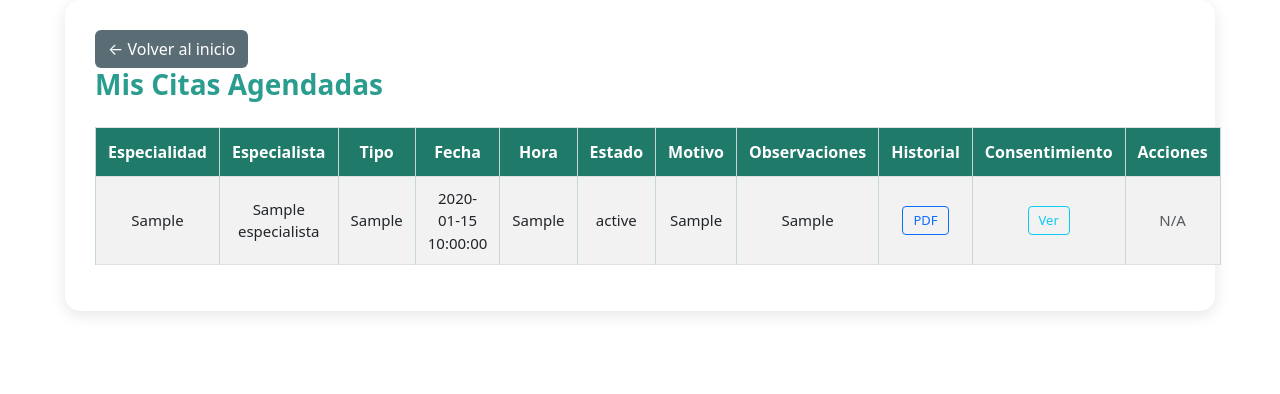
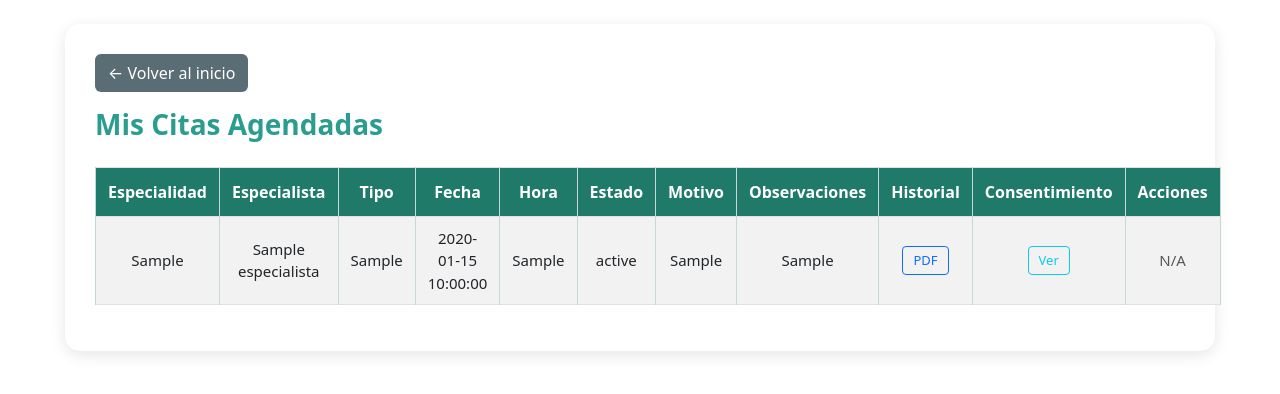
Before and after one commit to Lexisuriel/piel, a PHP site: page /piel/dashboard/ver_citas.php in a window 1280 px wide. Shown: the top 394 px of the page. Run offline with PHP 8.4, Linux system fonts and the light colour scheme; the visitor is signed in with stand-in values (Sample User, id 1); tables that the repository leaves empty or names only in its code hold one stand-in row (values such as "Sample post"); data that the repository does not hold is empty.

Commit message:
mis citas

```diff
--- a/dashboard/ver_citas.php
+++ b/dashboard/ver_citas.php
@@ -43,6 +43,7 @@ $result = $stmt->get_result();
     <title>Mis Citas - Pro-Piel</title>
     <link href="https://cdn.jsdelivr.net/npm/bootstrap@5.3.0/dist/css/bootstrap.min.css" rel="stylesheet">
     <link rel="icon" href="../ico/logo.ico">
+
     <style>
         .container {
             background: white;
@@ -92,8 +93,8 @@ $result = $stmt->get_result();
 </head>
 <body>
 
-<div class="container">
-    <a href="dashboard.php" class="btn btn-volver">← Volver al inicio</a>
+<div class="container mt-4">
+    <a href="dashboard.php" class="btn btn-volver mb-3">← Volver al inicio</a>
     <h3>Mis Citas Agendadas</h3>
 
     <table class="table table-striped table-bordered text-center">
@@ -121,7 +122,7 @@ $result = $stmt->get_result();
                         <td><?= htmlspecialchars($row['nombre_especialista']) ?></td>
                         <td><?= htmlspecialchars($row['tipo_cita']) ?></td>
                         <td><?= htmlspecialchars($row['fecha']) ?></td>
-                        <td><?= htmlspecialchars($row['motivo']) ?></td>
+                        <td><?= htmlspecialchars($row['hora']) ?></td>
                         <td><?= htmlspecialchars($row['estado']) ?></td>
                         <td><?= htmlspecialchars($row['motivo']) ?></td>
                         <td><?= htmlspecialchars($row['observaciones'] ?: 'N/A') ?></td>
```
